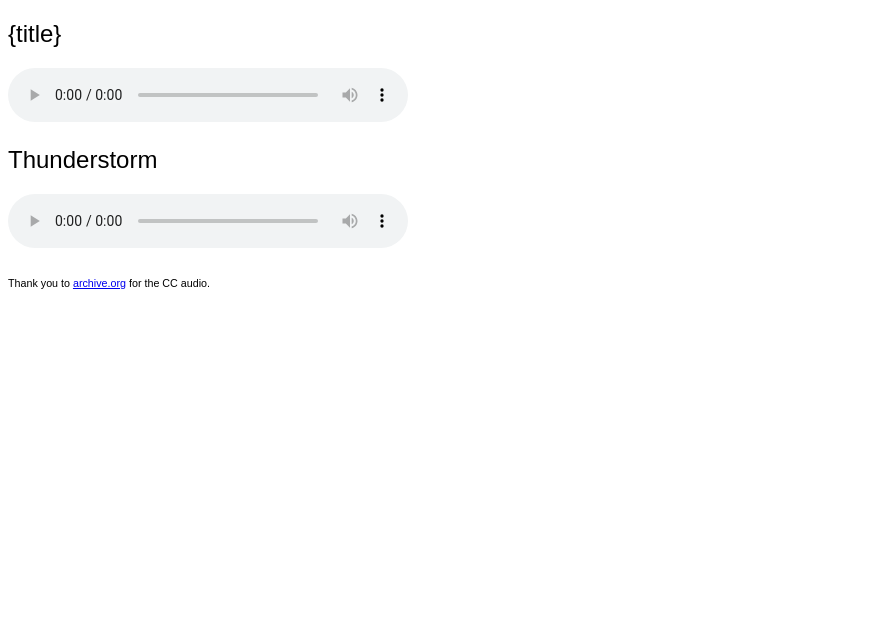
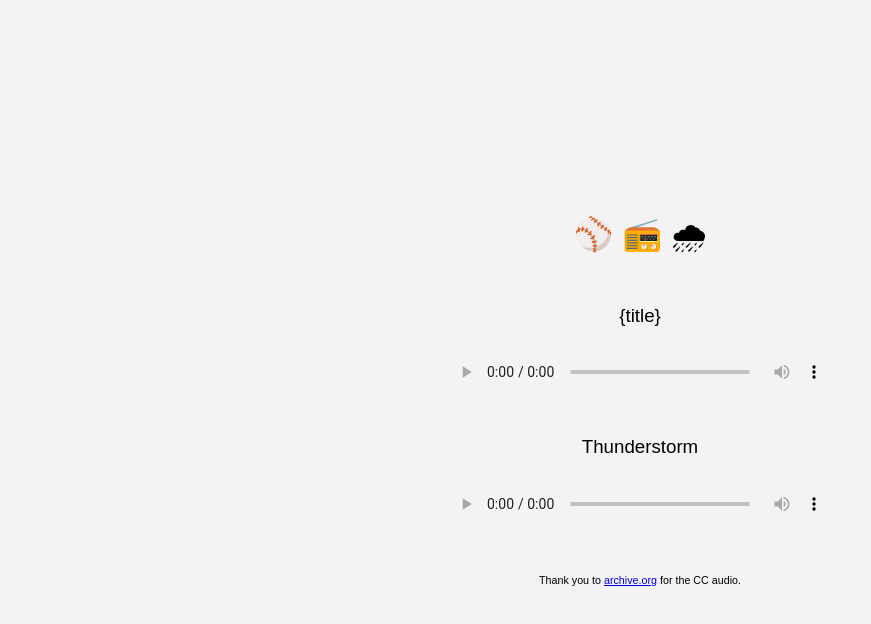
Before and after one commit to alexander-daniel/baseball-rain-radio, a website: page index.html in a window 1280 px wide. Shown: the whole page, without its empty margins (0-871 px from the left). Drawn offline with Linux system fonts and the light colour scheme.

Commit message:
styling up the page a bit

```diff
--- a/index.html
+++ b/index.html
@@ -7,12 +7,33 @@
   <link rel="shortcut icon" type="image/ico" href="/favicon.ico"/>
   <meta name="description" content="baseball radio audio porch">
   <meta name="author" content="cedar">
-  <style>* { font-family: sans-serif; font-weight: 100; }</style>
+  <style>
+    * {
+      font-family: sans-serif;
+      font-weight: 100;
+    }
+
+    body, html {
+      background: #f3f3f3;
+      height: 100%;
+      margin: 0;
+    }
+
+    .content {
+      display: flex;
+      flex-direction: column;
+      align-items: center;
+      justify-content: center;
+      width: 100%;
+      height: 100%;
+    }
+  </style>
 </head>
 
 <body>
   <div class="content">
-      <h2>{title}</h2>
+      <h1>⚾️ 📻 🌧</h1>
+      <h3>{title}</h3>
       <audio
         src={url}
         controls
@@ -24,7 +45,7 @@
 
       <br>
 
-      <h2>Thunderstorm</h2>
+      <h3>Thunderstorm</h3>
       <audio
         src="https://ia800308.us.archive.org/12/items/thunderstorm_ms_relax_water/thunderstorm.mp3"
         controls
```
